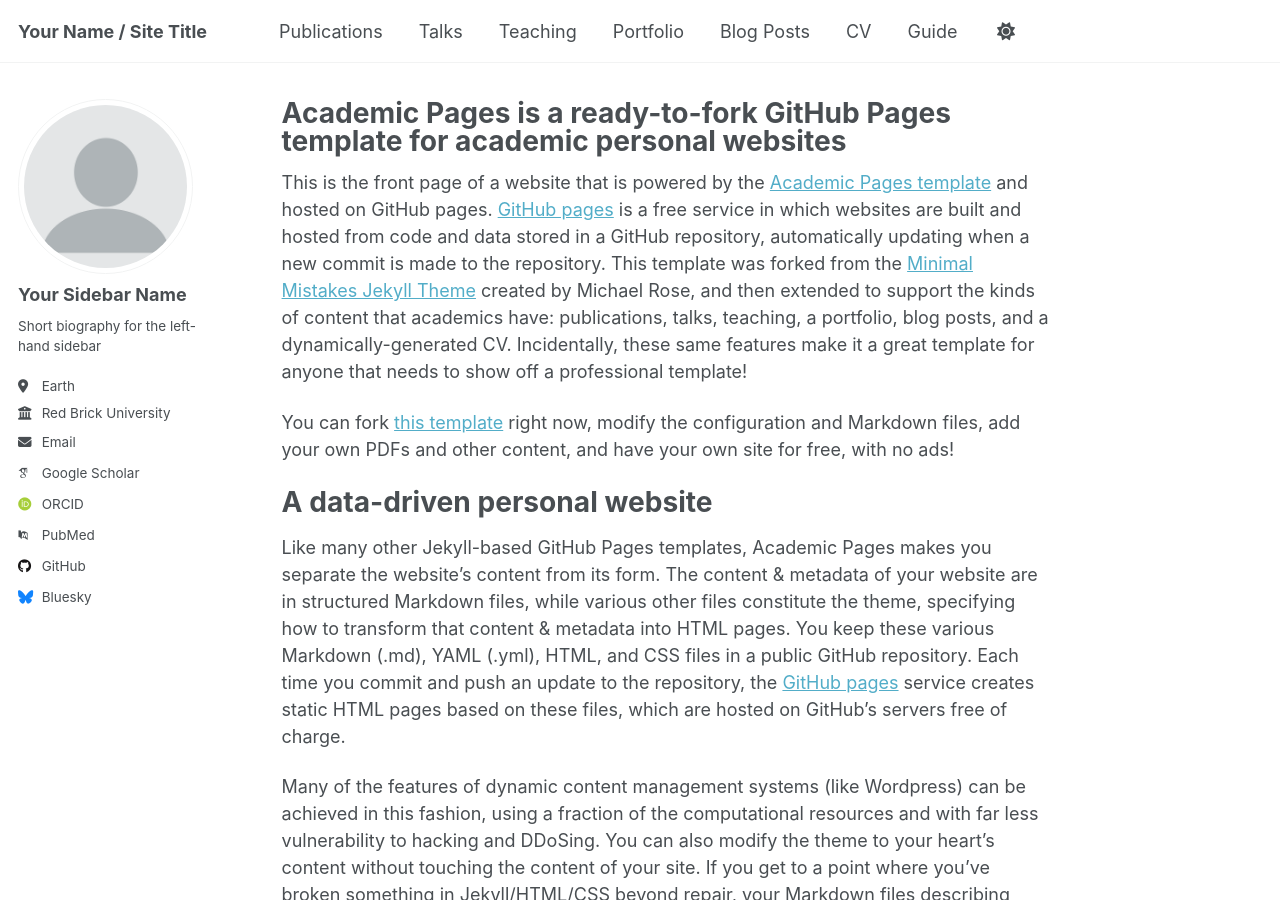
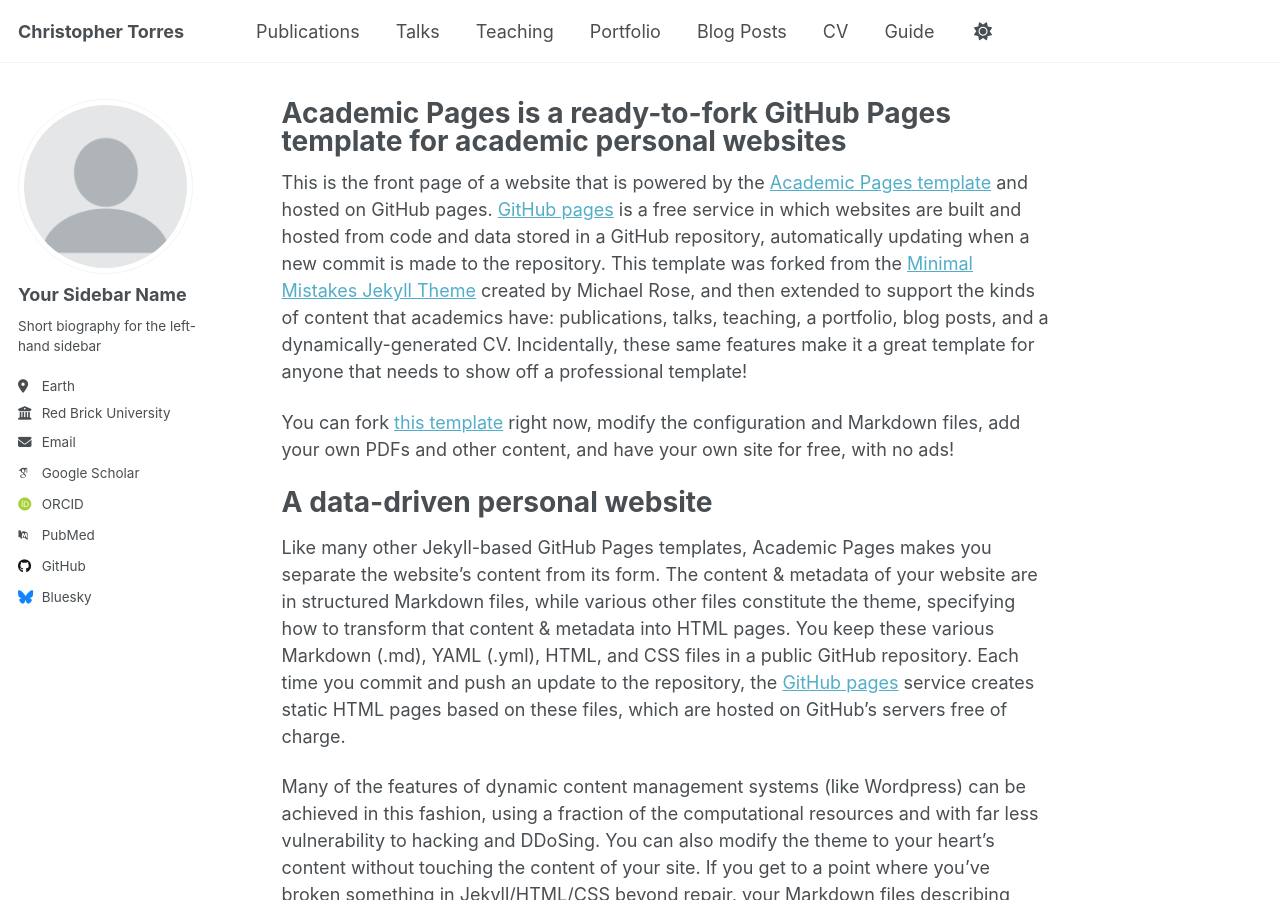
Before and after one commit to Christopher-TR/Christopher-TR.github.io, a Jekyll site: the page built from _pages/about.md, in a window 1280 px wide and 900 px high. Built offline with Jekyll 4.4.1, drawn with Linux system fonts in a browser that asks for light colours; some web fonts are replaced; a script that is not in the unit is left out.

Commit message:
Update _config.yml

```diff
--- a/_config.yml
+++ b/_config.yml
@@ -9,7 +9,7 @@
 # Basic Site Settings
 locale                   : "en-US"
 site_theme               : "default"
-title                    : "Your Name / Site Title"
+title                    : "Christopher Torres"
 title_separator          : "-"
 name                     : &name "Your Name"
 description              : &description "personal description"
```
